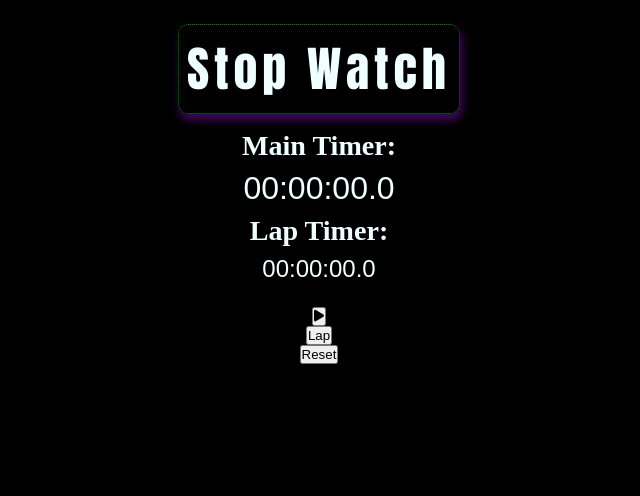
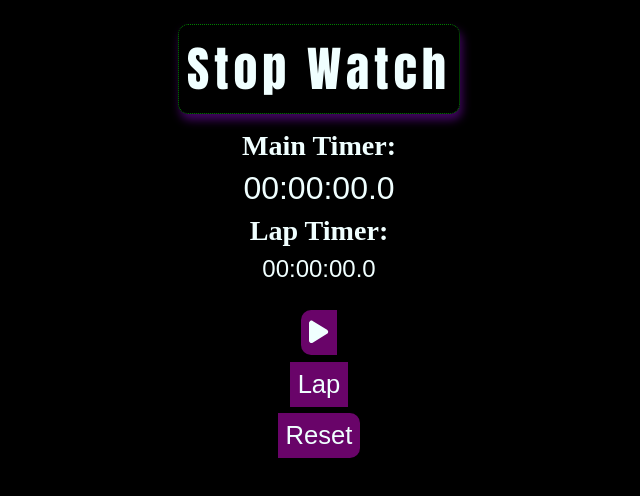
Before and after one commit to adamWatch/stopwatch, a React (Vite) app: page / in a window 1280 px wide. Shown: the top 496 px of the page, without its empty margins (321-961 px from the left). Built offline with nearby package versions, Linux system fonts and the light colour scheme.

Commit message:
add styles to btn

```diff
--- a/src/components/Btn.tsx
+++ b/src/components/Btn.tsx
@@ -1,5 +1,6 @@
 import { faPlay, faStop,faPause } from '@fortawesome/free-solid-svg-icons';
 import { FontAwesomeIcon } from '@fortawesome/react-fontawesome';
+import '../styles/Btn.css';
 interface BtnProps{
     type: string;
     isRunning?:boolean
--- /dev/null
+++ b/src/styles/Btn.css
@@ -0,0 +1,26 @@
+button {
+    font-size: 1.6rem;
+    padding: 0.5rem;
+    margin: 0.2rem;
+    background-color: rgb(105, 4, 105);
+    color: azure;
+    outline: none;
+    border: none;
+    cursor: pointer;
+    transition: 0.2s linear;
+}
+
+button:hover {
+    background-color: rgb(161, 5, 161);
+}
+
+.start {
+    border-top-left-radius: 10px;
+    border-bottom-left-radius: 10px;
+}
+
+
+.reset {
+    border-top-right-radius: 10px;
+    border-bottom-right-radius: 10px;
+}
```
